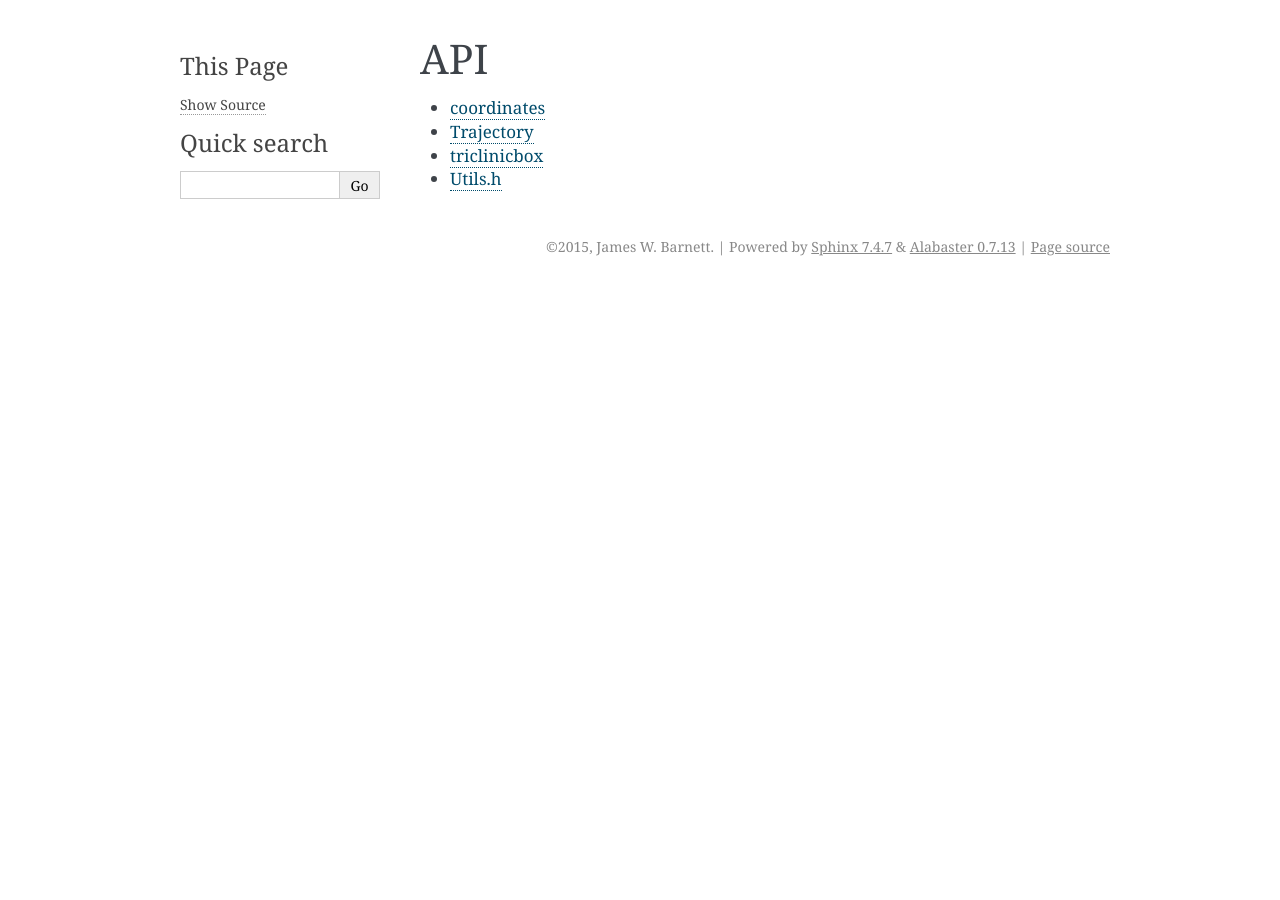
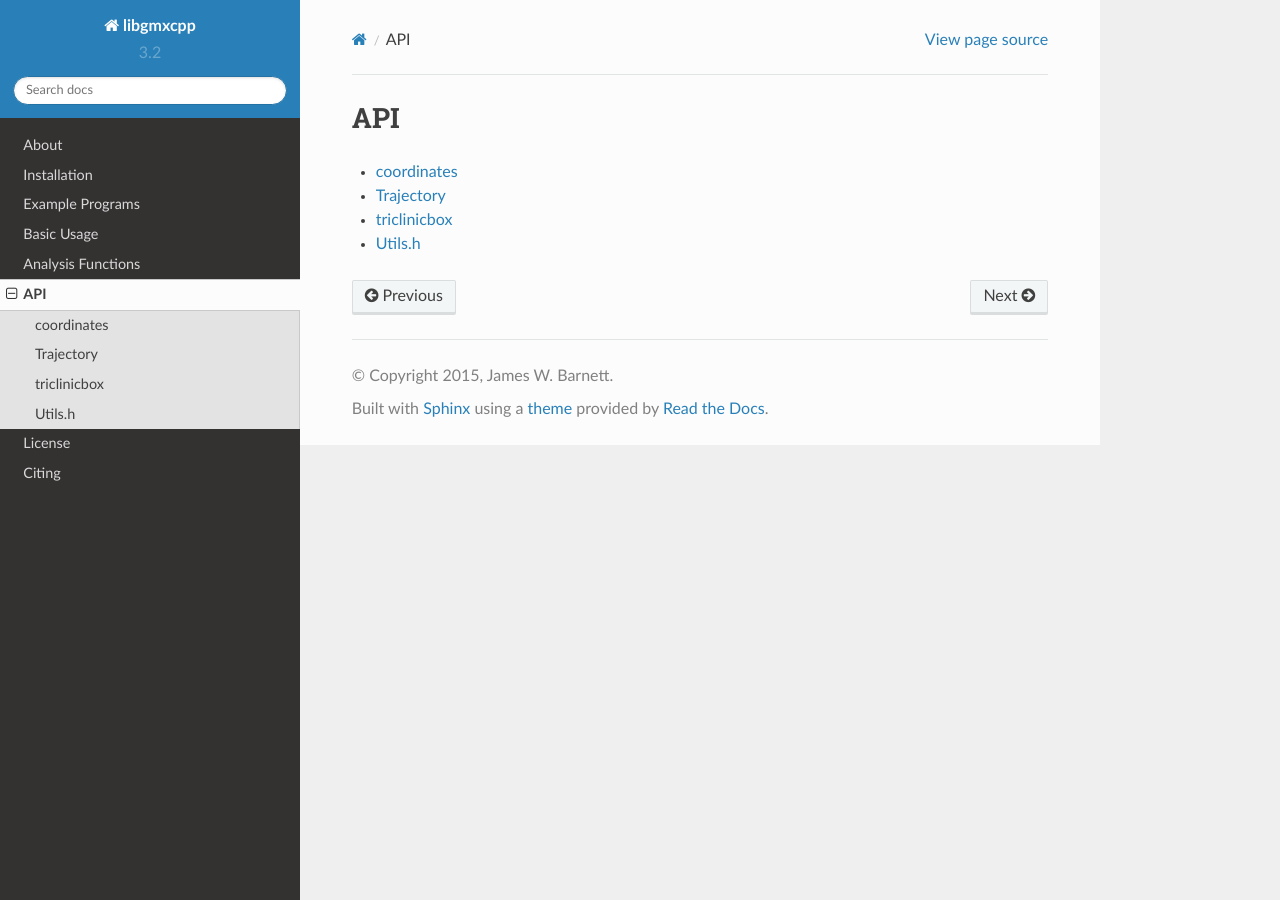
Before and after one commit to wesbarnett/libgmxcpp, a Sphinx documentation site: the page built from docs/api.rst, in a window 1280 px wide. Built offline with Sphinx 7.4.7 and the Read the Docs theme 2.0.0, drawn with Linux system fonts in a browser that asks for light colours.

Commit message:
update theme

```diff
--- a/docs/conf.py
+++ b/docs/conf.py
@@ -293,8 +293,9 @@
 
 subprocess.call('cd ..; doxygen; cd docs', shell=True)
 
-read_the_docs_build = os.environ.get('READTHEDOCS', None) == 'True'
+on_rtd = os.environ.get('READTHEDOCS', None) == 'True'
 
-if read_the_docs_build:
-
-        subprocess.call('cd ..; doxygen; cd docs', shell=True)
+if not on_rtd:  # only import and set the theme if we're building docs locally
+    import sphinx_rtd_theme
+    html_theme = 'sphinx_rtd_theme'
+    html_theme_path = [sphinx_rtd_theme.get_html_theme_path()]
```
